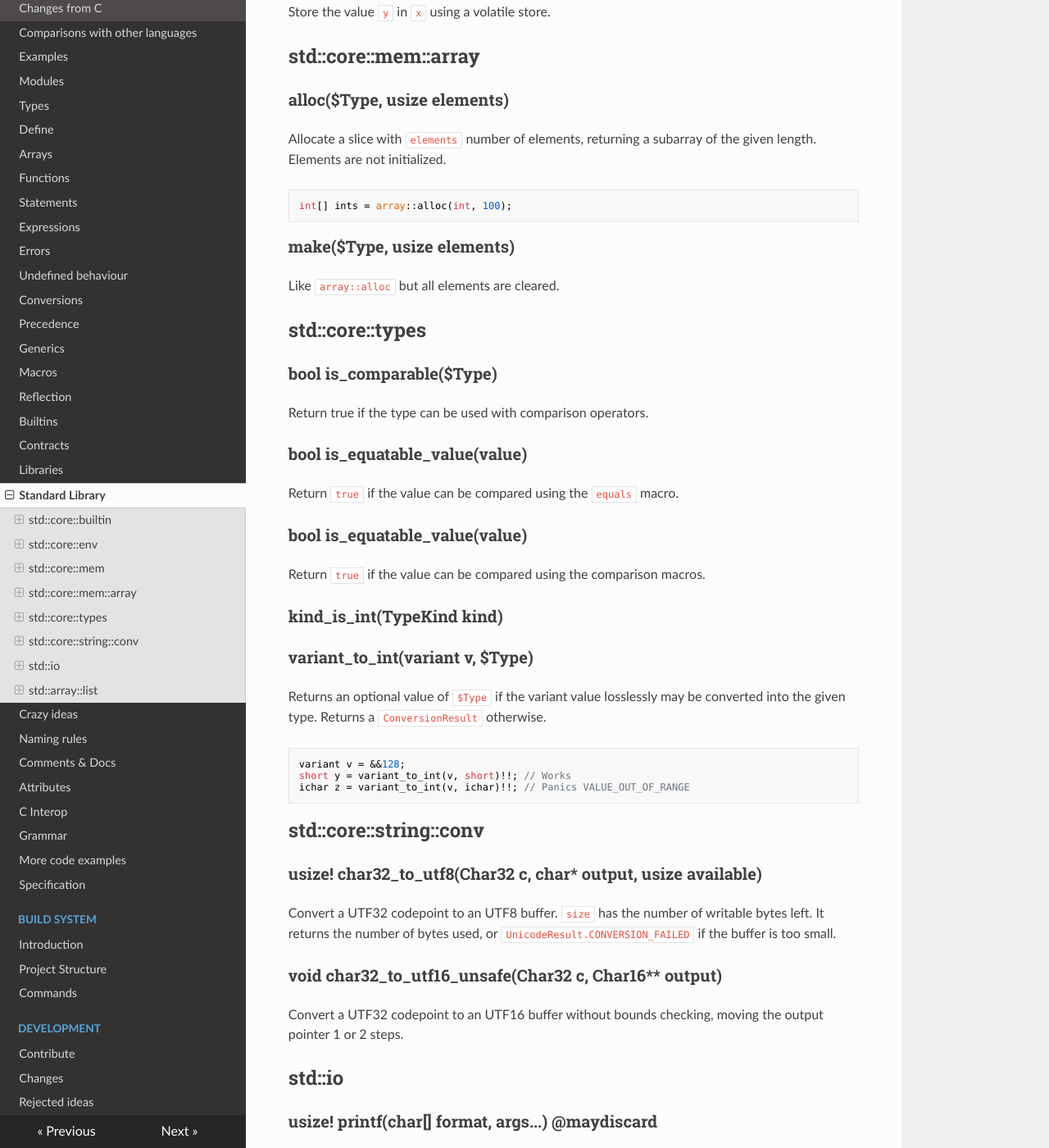
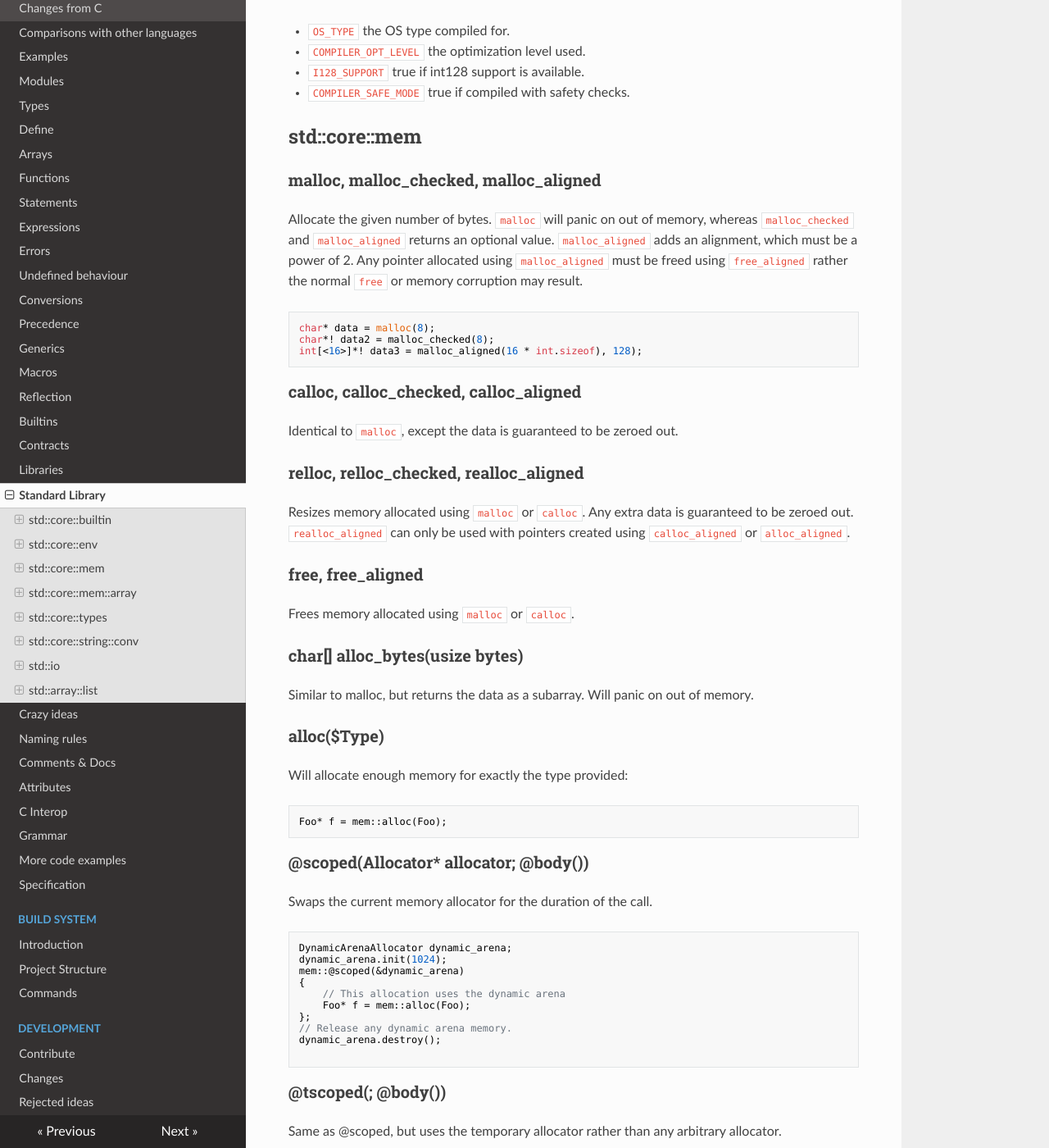
Before and after one commit to c3lang/c3docs-old, an MkDocs documentation site: the page built from docs/standard_library.md, in a window 1280 px wide and 1400 px high, scrolled down 2271 px. Shown: the whole window at 82% size. Built offline with MkDocs 1.6.1, drawn with Linux system fonts in a browser that asks for light colours; nearby versions of some CDN libraries; some of the changed text lies outside the part shown.

Commit message:
Updated standard library.

````diff
--- a/docs/standard_library.md
+++ b/docs/standard_library.md
@@ -24,9 +24,32 @@
 
 Optionally cast the value `v` to type `$Type*` on failure returns `VarCastResult.TYPE_MISMATCH`.
 
-### void unreachable()
+```c
+int b;
+variant a = &b;
+float*! c = varcast(a, float); // Will return TYPE_MISMATCH
+int*! d = varcast(a, int);     // Works!
+```
+
+### void unreachable($string = "Unreachable statement reached.")
 
 Mark a code path as unreachable.
+
+```c
+switch (x)
+{
+  case 0:
+    foo();
+  case 1:
+    bar();
+  default:
+    // Should never happen.
+    unreachable("x should have been 0 or 1");
+}
+```
+
+On safe mode this will throw a runtime panic when reached. For release mode the
+compiler will assume this case never happens.
 
 ### bitcast(value, $Type)
 Do a bitcast of a value to `$Type`, requires that the types are of the same memory size.
@@ -87,13 +110,165 @@
 
 ## std::core::mem
 
+### malloc, malloc_checked, malloc_aligned
+
+Allocate the given number of bytes. `malloc` will panic on out of memory,
+whereas `malloc_checked` and `malloc_aligned` returns an optional value.
+`malloc_aligned` adds an alignment, which must be a power of 2. Any pointer
+allocated using `malloc_aligned` must be freed using `free_aligned` rather
+the normal `free` or memory corruption may result.
+
+```c
+char* data = malloc(8);
+char*! data2 = malloc_checked(8);
+int[<16>]*! data3 = malloc_aligned(16 * int.sizeof), 128);
+```
+
+### calloc, calloc_checked, calloc_aligned
+
+Identical to `malloc`, except the data is guaranteed to be zeroed out.
+
+### relloc, relloc_checked, realloc_aligned
+
+Resizes memory allocated using `malloc` or `calloc`. Any extra data is
+guaranteed to be zeroed out. `realloc_aligned` can only be used with
+pointers created using `calloc_aligned` or `alloc_aligned`.
+
+### free, free_aligned
+
+Frees memory allocated using `malloc` or `calloc`.
+
+### char[] alloc_bytes(usize bytes)
+
+Similar to malloc, but returns the data as a subarray. Will panic on out of memory.
+
+### alloc($Type)
+
+Will allocate enough memory for exactly the type provided:
+
+```c
+Foo* f = mem::alloc(Foo);
+```
+
+### @scoped(Allocator* allocator; @body())
+
+Swaps the current memory allocator for the duration of the call.
+
+```c
+DynamicArenaAllocator dynamic_arena;
+dynamic_arena.init(1024);
+mem::@scoped(&dynamic_arena)
+{
+    // This allocation uses the dynamic arena
+    Foo* f = mem::alloc(Foo);
+};
+// Release any dynamic arena memory.
+dynamic_arena.destroy();
+
+```
+
+### @tscoped(; @body())
+
+Same as @scoped, but uses the temporary allocator rather than any
+arbitrary allocator.
+
+### void* tmalloc(usize size, usize alignment = 0)
+
+Allocates memory using the temporary allocator. Panic on failure.
+
+### void* tcalloc(usize size, usize alignment = 0)
+
+Same as `tmalloc` but clears the memory.
+
+### void* trealloc(void* ptr, usize size, usize alignment = 0)
+
+`realloc` but on memory received using `tcalloc` or `tmalloc`.
+
+### talloc($Type)
+
+Like `alloc` but using the temporary allocator.
+
+### void @pool(;@body)
+
+Opens a temporary memory scope.
+
+```c
+@poo()
+{
+    // This allocation uses the dynamic arena
+    Foo* f = talloc(Foo);
+};
+
+```
+
+
 ### @volatile_load(&x)
 
 Returns the value in `x` using a volatile load.
 
+```c
+// Both loads will always happen:
+int y = @volatile_load(my_global);
+y = @volatile_load(my_global);
+```
+
+
 ### @volatile_store(&x, y)
 
 Store the value `y` in `x` using a volatile store.
+
+```c
+// Both stores will always happen:
+@volatile_store(y, 1);
+@volatile_store(y, 1);
+```
+### usize aligned_offset(usize offset, usize alignment)
+
+Returns an aligned size based on the current offset. The alignment
+must be a power of two. E.g. `mem::aligned_offset(17, 8)` would return `24`
+
+### usize aligned_pointer(void* ptr, usize alignment)
+
+Returns a pointer aligned to the given alignment, using `aligned_offset`.
+
+### bool ptr_is_aligned(void* ptr, usize alignment)
+
+Return true if the pointer is aligned, false otherwise.
+
+### void copy(void* dst, void* src, usize len, usize $dst_align = 0, usize $src_align = 0, bool $is_volatile = false)
+
+Copies bytes from one pointer to another. It may optionally be set as volatile,
+in which case the copy may not be optimized away. Furthermore the source
+and destination alignment may be used.
+
+```c
+
+Foo* f = talloc(data_size);
+mem::copy(f, slice.ptr, size);
+```
+
+### void set(void* dst, char val, usize len, usize $dst_align = 0, bool $is_volatile = false)
+
+Sets bytes to a value. This operation may be aligned and/or volatile. See the `copy` method.
+
+### void clear(void* dst, usize len, usize $dst_align = 0, bool $is_volatile = false)
+
+Sets bytes to zero. This operation may be aligned and/or volatile. See the `copy` method.
+
+### @clone(&value)
+
+Makes a shallow copy of a value using the regular allocator.
+
+```c
+Foo f = ...
+
+return @clone(f);
+
+```
+
+### @tclone(&value)
+
+Same as `@clone` but uses the temporary allocator.
 
 ## std::core::mem::array
 
````
